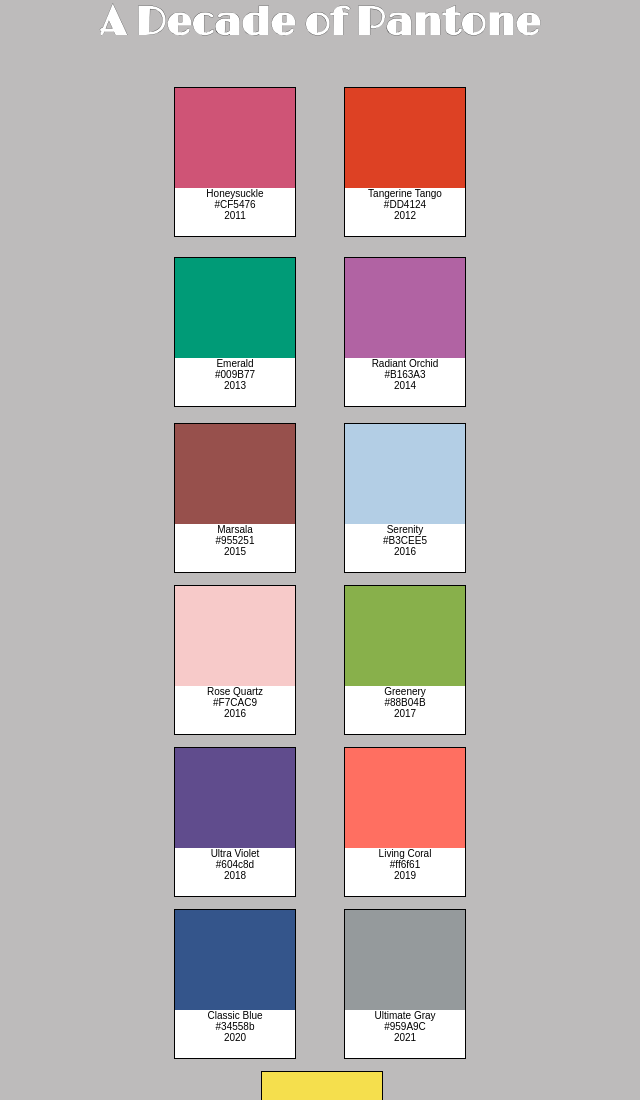
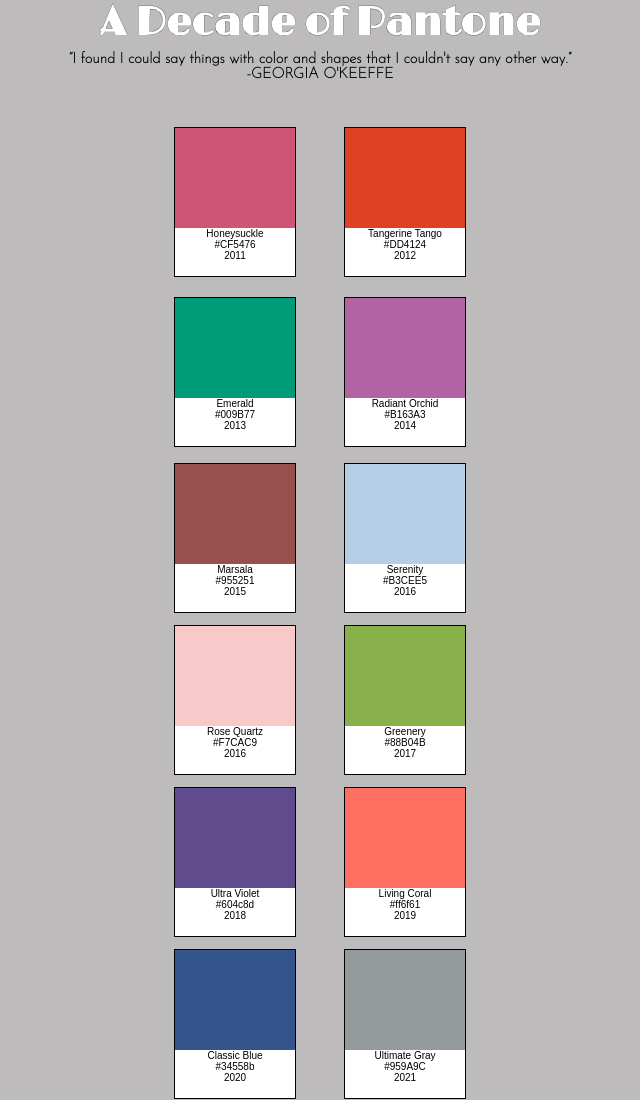
Before and after one commit to smgraywood/Decade_of_Pantone, a React app in the folder app/: page / in a window 1280 px wide. Shown: the top 1100 px of the page, without its empty margins (320-960 px from the left). Built offline with nearby package versions, Linux system fonts and the light colour scheme; no server answers; a web font is replaced by a local one.

Commit message:
changes to css and addition of subtitle quote

```diff
--- a/app/src/Tasks/index.css
+++ b/app/src/Tasks/index.css
@@ -17,6 +17,16 @@
   font-size: 100px;
   color: #fff;
   -webkit-text-stroke: 0.2px #000;
+}
+
+.subtitle{
+  text-align: center;
+  margin: auto 0;
+  margin-bottom: 30px;
+  font-family: "Josefin Sans", sans-serif;
+  font-size: 20px;
+  font-weight: bolder;
+  color: #000;
 }
 
 .card-wrapper {
@@ -278,6 +288,7 @@
 
 .API-card-button{
   cursor: pointer;
+  border: transparent;
 }
 
 @media only screen and (max-width: 1500px) {
@@ -292,6 +303,21 @@
     -webkit-text-stroke: 0.2px #000;
   }
 }
+
+@media only screen and (max-width: 1500px) {
+  /* For mobile phones: */
+.subtitle{
+  text-align: center;
+  margin: auto 10px;
+  margin-top: 5px;
+  margin-bottom: 5px;
+  font-family: "Josefin Sans", sans-serif;
+  font-size: 15px;
+  font-weight: bolder;
+  color: #000;
+}
+}
+
 @media only screen and (max-width: 1500px) {
   /* For mobile phones: */
 .card-wrapper {
--- a/app/src/Tasks/index.js
+++ b/app/src/Tasks/index.js
@@ -48,7 +48,10 @@
   return (
     <div style={{ backgroundColor: bgColor }}>
       <h1 className="title">A Decade of Pantone</h1>
-      {/* <button onClick={() => fetchTweets()}> TACO</button> */}
+      <h3 className="subtitle">
+        “I found I could say things with color and shapes that I couldn't say
+        any other way.” <br /> -GEORGIA O'KEEFFE
+      </h3>
       <section>
         <Cards bgColor={bgColor} setBgColor={setBgColor} />
         <JoinConvo openForm={openForm} />
```
